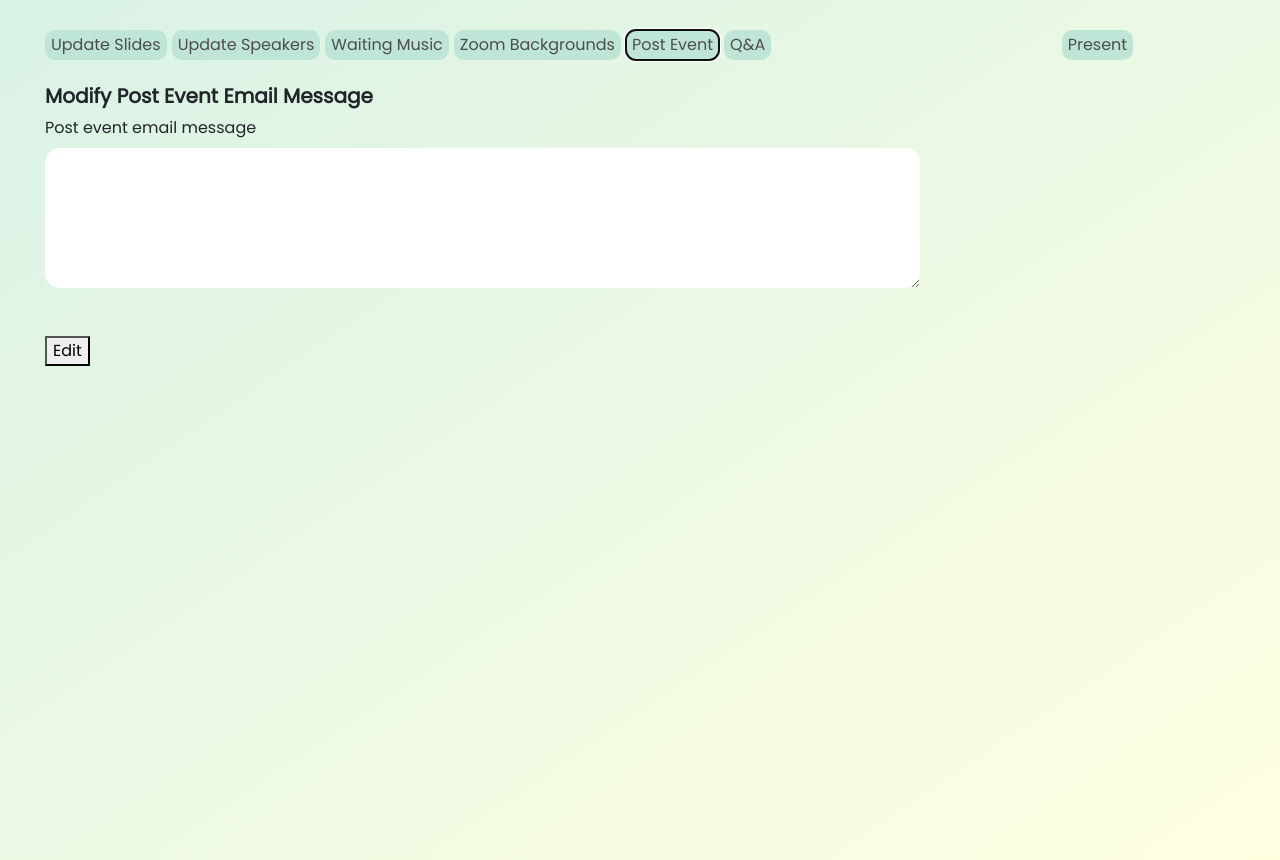
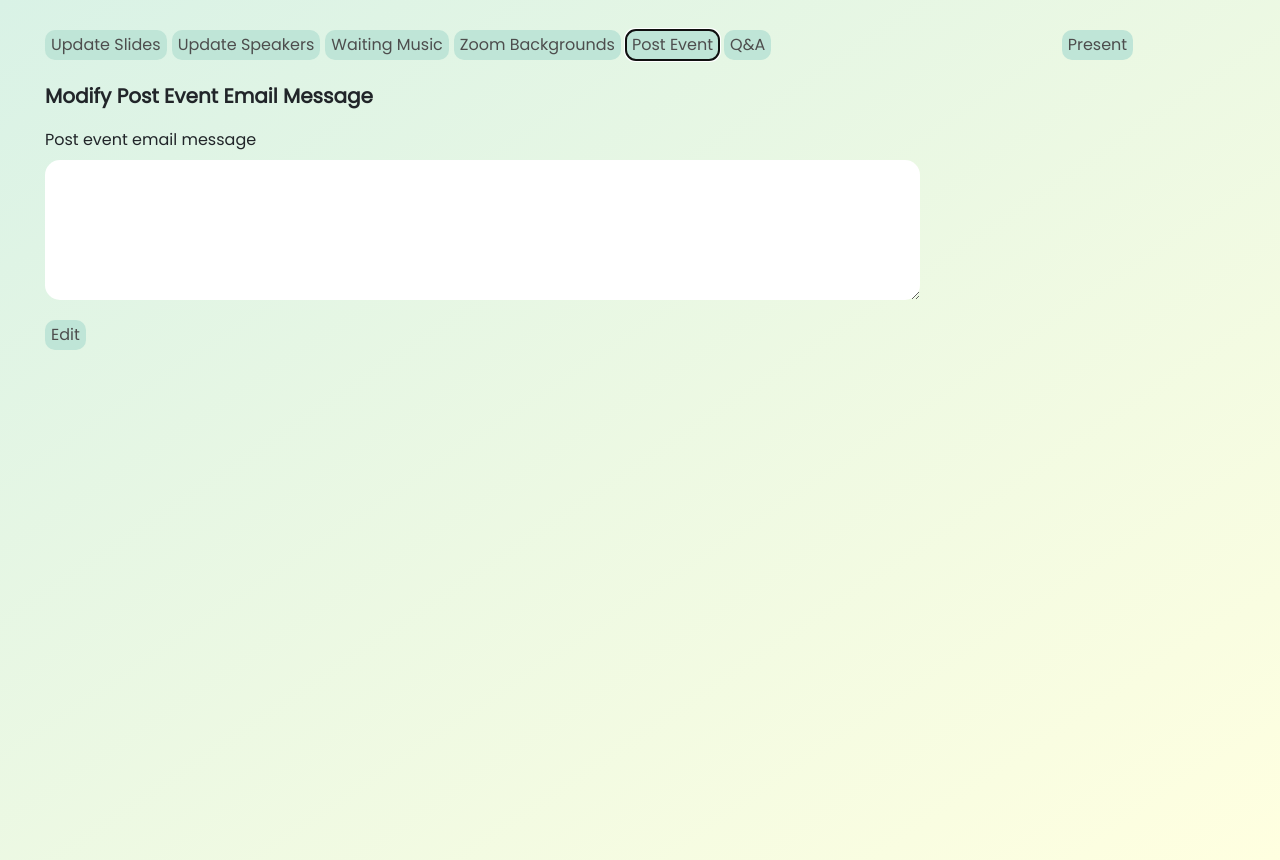
Before and after one commit to tbuwadi/HackWestern8, a React (Create React App) app in the folder app/: page /adminsettings in a window 1280 px wide. Both pictures are taken after typing "Sample" into the empty fields and a click on the button "Post Event". Built offline with nearby package versions, Linux system fonts and the light colour scheme.

Commit message:
add forms

```diff
--- a/app/src/pages/registration/UpdatePostEvent.js
+++ b/app/src/pages/registration/UpdatePostEvent.js
@@ -23,17 +23,21 @@ const UpdatePostEvent = () => {
     }
 
     return (
-        <div className='single-update'>
+        <div className='single-update' style={{display: 'grid'}}>
             <form onSubmit={onFormSubmit}>
                 <h5 style={{ fontWeight: 'bold' }}>Modify Post Event Email Message</h5>
-                <label for="message">Post event email message</label> <br />
-                <textarea rows="5" cols="60" name="message" onChange={onChangeValue}>{value}</textarea>
-                <br/>
-                <br/>
-                <button type='submit'>Edit</button>
+                <div className='layer1'>
+                    <label for="message">Post event email message</label> <br />
+                    <textarea rows="5" cols="60" name="message" onChange={onChangeValue}>{value}</textarea>
+                </div>
+                <div className='layer1'>
+                    <button type='submit'>Edit</button>
+                </div>
+
             </form>
         </div>
     )
+
 }
 
 export default UpdatePostEvent;
--- a/app/src/pages/registration/UpdateQna.js
+++ b/app/src/pages/registration/UpdateQna.js
@@ -23,14 +23,16 @@ const UpdateQna = () => {
     }
 
     return (
-        <div className='single-update'>
+        <div className='single-update' style={{display: 'grid'}}>
             <form onSubmit={onFormSubmit}>
                 <h5 style={{ fontWeight: 'bold' }}>Modify Q&A Link</h5>
-                <label for="message">Q&A Link</label> <br /><br/>
-                <input name="message" type="text" value={value} onChange={onChangeValue} />
-                <br/>
-                <br/>
-                <button type='submit'>Edit</button>
+                <div className='layer1'>
+                    <label for="message">Q&A Link</label> <br /><br/>
+                    <input name="message" type="text" value={value} onChange={onChangeValue} />
+                </div>
+                <div className='layer1'>
+                    <button type='submit'>Edit</button>
+                </div>
             </form>
         </div>
     )
--- a/app/src/pages/registration/UpdateSpotify.js
+++ b/app/src/pages/registration/UpdateSpotify.js
@@ -23,14 +23,19 @@ const UpdateSpotify = () => {
     }
 
     return (
-        <div className='single-update'>
+        <div className='single-update' style={{display: 'grid'}}>
             <form onSubmit={onFormSubmit}>
                 <h5 style={{ fontWeight: 'bold' }}>Modify Spotify Link</h5>
-                <label for="message">Spotify Link</label> <br /><br/>
-                <input name="message" type="text" value={value} onChange={onChangeValue} />
-                <br/>
-                <br/>
-                <button type='submit'>Edit</button>
+
+                <div className='layer1'>
+                    <label for="message">Spotify Link</label> <br /><br/>
+                    <input name="message" type="text" value={value} onChange={onChangeValue} />
+                </div>
+                <div className='layer1'>
+                    <button type='submit'>Edit</button>
+                </div>
+
+
             </form>
         </div>
     )
--- a/app/src/pages/registration/update.css
+++ b/app/src/pages/registration/update.css
@@ -22,3 +22,14 @@
     padding: 10px;
     display: block;
 }
+
+.single-update button {
+    font-size: medium;
+    color: #4d4d4d;
+    border: none;
+    width: Auto;
+    height: 30px;
+    border-radius: 10px;
+    margin-right: 5px;
+    background-color: rgba(191,229,215);
+}
```
